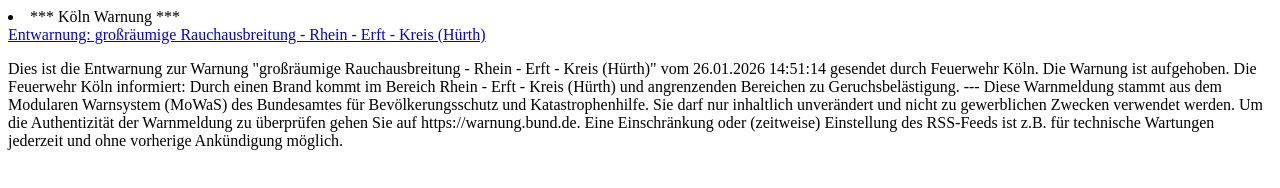
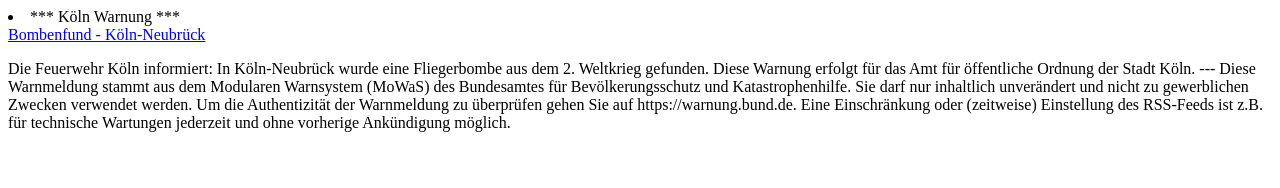
Before and after one commit to jasineri/warning, a website: page warning.html in a window 1280 px wide. Drawn offline with Linux system fonts and the light colour scheme.

Commit message:
update action output

```diff
--- a/data/links.json
+++ b/data/links.json
@@ -1 +1 @@
-["https://warnung.bund.de/meldung/mow.DE-NW-K-SE031-20260127-31-000/Entwarnung:_gro%C3%9Fr%C3%A4umige_Rauchausbreitung_-_Rhein_-_Erft_-_Kreis_(H%C3%BCrth)"]
+["https://warnung.bund.de/meldung/mow.DE-NW-K-SE031-20260226-31-000/Bombenfund_-_K%C3%B6ln-Neubr%C3%BCck"]
--- a/warning.html
+++ b/warning.html
@@ -1,6 +1,6 @@
-<html><body><li>*** Köln Warnung ***</li><a href="https://warnung.bund.de/meldung/mow.DE-NW-K-SE031-20260127-31-000/Entwarnung:_gro%C3%9Fr%C3%A4umige_Rauchausbreitung_-_Rhein_-_Erft_-_Kreis_(H%C3%BCrth)">Entwarnung: großräumige Rauchausbreitung - Rhein - Erft - Kreis (Hürth)</a><p>Dies ist die Entwarnung zur Warnung "großräumige Rauchausbreitung - Rhein - Erft - Kreis (Hürth)" vom 26.01.2026 14:51:14 gesendet durch Feuerwehr Köln. Die Warnung ist aufgehoben.
-
-Die Feuerwehr Köln informiert: Durch einen Brand kommt im Bereich Rhein - Erft - Kreis (Hürth) und angrenzenden Bereichen zu Geruchsbelästigung.
+<html><body><li>*** Köln Warnung ***</li><a href="https://warnung.bund.de/meldung/mow.DE-NW-K-SE031-20260226-31-000/Bombenfund_-_K%C3%B6ln-Neubr%C3%BCck">Bombenfund - Köln-Neubrück</a><p>Die Feuerwehr Köln informiert:
+In Köln-Neubrück wurde eine Fliegerbombe aus dem 2. Weltkrieg gefunden.
+Diese Warnung erfolgt für das Amt für öffentliche Ordnung der Stadt Köln.
 
 ---
 Diese Warnmeldung stammt aus dem Modularen Warnsystem (MoWaS) des Bundesamtes für Bevölkerungsschutz und Katastrophenhilfe.
```
